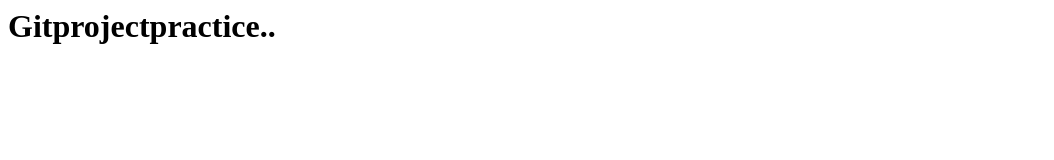
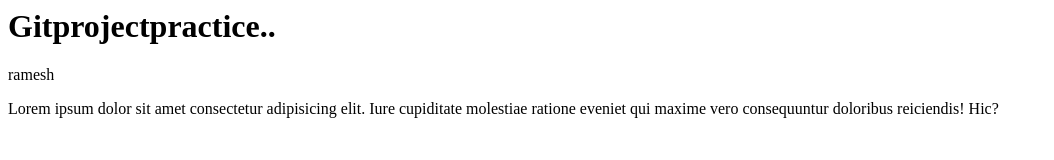
Before and after one commit to vishva123-oss/Gitprojectpractice, a plain HTML site: page index.html in a window 1280 px wide. Shown: the whole page, without its empty margins (0-1054 px from the left). Drawn offline with Linux system fonts and the light colour scheme.

Commit message:
para added

```diff
--- a/index.html
+++ b/index.html
@@ -1,3 +1,5 @@
 <h1>
   Gitprojectpractice..
 </h1>
+<p>ramesh</p>
+<p>Lorem ipsum dolor sit amet consectetur adipisicing elit. Iure cupiditate molestiae ratione eveniet qui maxime vero consequuntur doloribus reiciendis! Hic?</p>
```
